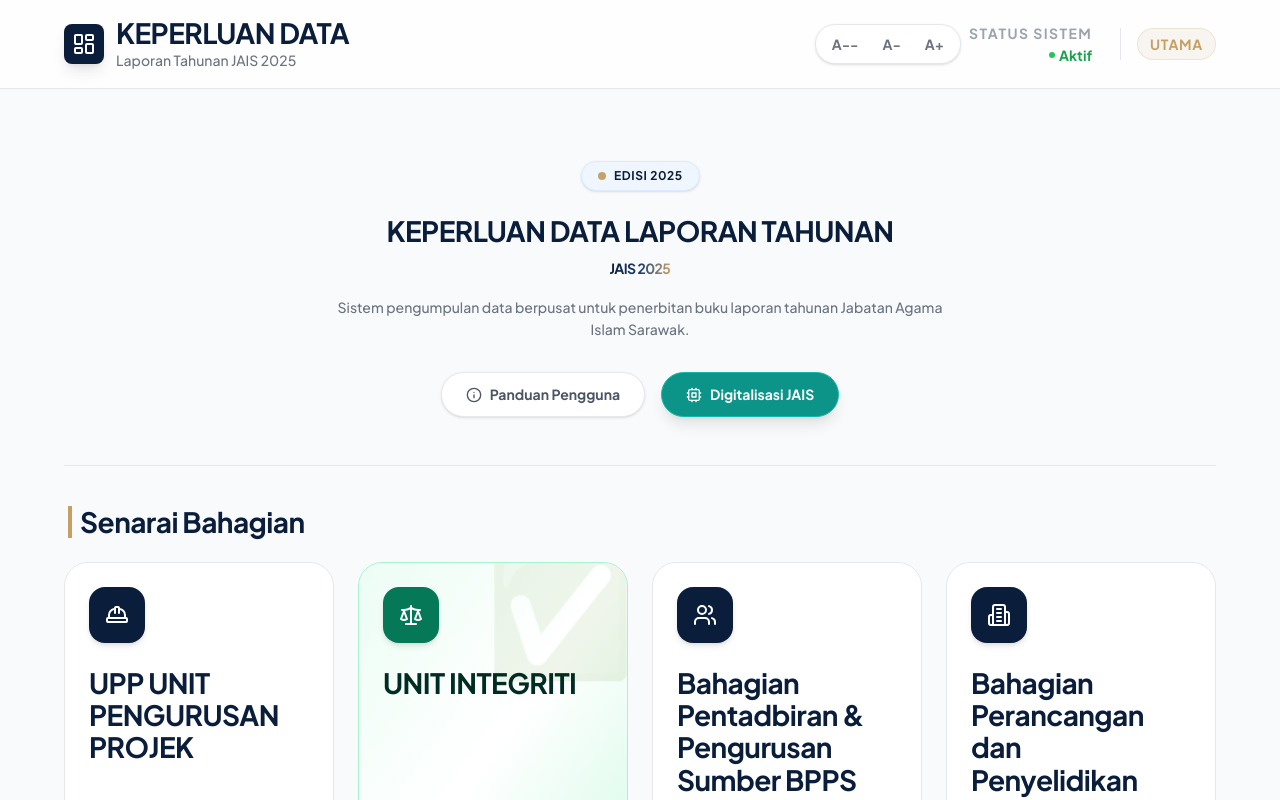
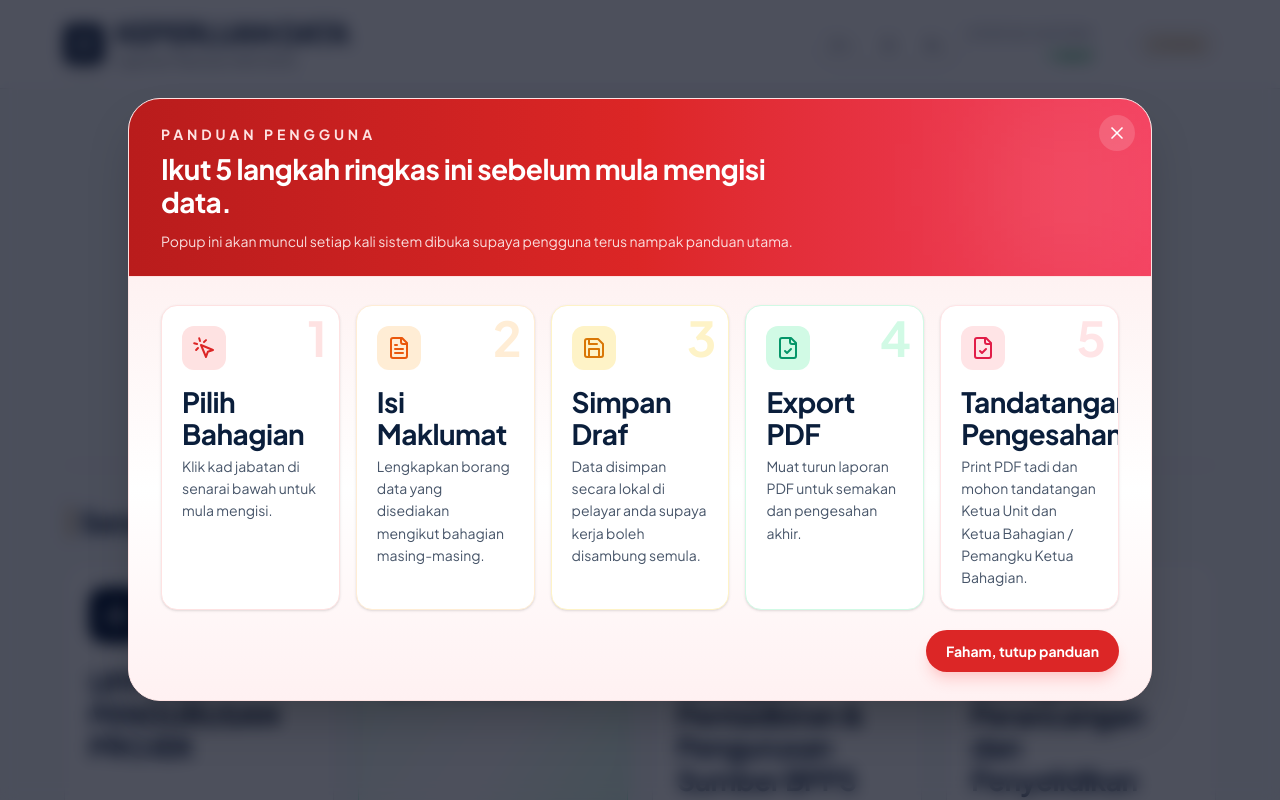
Before and after one commit to usdamedia/datalaporan_jaisv4, a React (Vite) app: page / in a window 1280 px wide. Shown: the top 800 px of the page. Built offline with nearby package versions, Linux system fonts and the light colour scheme; what @react-pdf/renderer would draw is missing.

Commit message:
Update user guide popup flow

```diff
--- a/src/App.tsx
+++ b/src/App.tsx
@@ -6,7 +6,7 @@ import DigitalizationPage from './components/DigitalizationPage';
 import MaintenanceGuard from './components/MaintenanceGuard';
 import { DEPARTMENTS } from './constants';
 import { Department, SubUnit } from './types';
-import { X, ChevronRight, MousePointerClick, FileText, Save, FileCheck, Info, ChevronUp, Cpu } from 'lucide-react';
+import { X, ChevronRight, MousePointerClick, FileText, Save, FileCheck, Info, Cpu } from 'lucide-react';
 
 const NAVIGATION_STORAGE_KEY = 'jais_active_navigation_2025';
 
@@ -14,7 +14,7 @@ export default function App() {
   const [selectedDept, setSelectedDept] = useState<Department | null>(null);
   const [selectedSubUnit, setSelectedSubUnit] = useState<SubUnit | null>(null);
   const [showSubUnitModal, setShowSubUnitModal] = useState(false);
-  const [showTutorial, setShowTutorial] = useState(false);
+  const [showTutorial, setShowTutorial] = useState(true);
   const [showDigitalization, setShowDigitalization] = useState(false);
 
   useEffect(() => {
@@ -130,6 +130,96 @@ export default function App() {
         onBack={resetSelection}
         title={isFormMode ? 'Isi Data' : showDigitalization ? 'Digitalisasi' : 'Utama'}
       >
+        {showTutorial && (
+          <div className="fixed inset-0 z-[70] flex items-center justify-center p-4">
+            <div
+              className="absolute inset-0 bg-slate-950/70 backdrop-blur-sm animate-fade-in"
+              onClick={() => setShowTutorial(false)}
+            ></div>
+
+            <div className="relative w-full max-w-5xl overflow-hidden rounded-[2rem] border border-red-100 bg-white shadow-2xl animate-scale-in">
+              <div className="relative overflow-hidden border-b border-red-100 bg-gradient-to-r from-red-700 via-red-600 to-rose-500 px-6 py-5 text-white md:px-8 md:py-6">
+                <div className="absolute inset-y-0 right-0 w-40 bg-white/10 blur-3xl"></div>
+                <button
+                  onClick={() => setShowTutorial(false)}
+                  className="absolute right-4 top-4 rounded-full bg-white/15 p-2 text-white transition hover:bg-white/25"
+                  aria-label="Tutup panduan"
+                >
+                  <X className="h-5 w-5" />
+                </button>
+
+                <p className="mb-2 text-[11px] font-black uppercase tracking-[0.28em] text-red-100">Panduan Pengguna</p>
+                <h2 className="max-w-2xl pr-10 text-2xl font-black leading-tight md:text-3xl">
+                  Ikut 5 langkah ringkas ini sebelum mula mengisi data.
+                </h2>
+                <p className="mt-3 max-w-2xl text-sm text-red-50/90 md:text-base">
+                  Popup ini akan muncul setiap kali sistem dibuka supaya pengguna terus nampak panduan utama.
+                </p>
+              </div>
+
+              <div className="bg-gradient-to-b from-red-50 via-white to-rose-50 px-5 py-5 md:px-8 md:py-7">
+                <div className="grid grid-cols-1 gap-3 text-left sm:grid-cols-2 xl:grid-cols-5 md:gap-4">
+                  <div className="relative overflow-hidden rounded-2xl border border-red-100 bg-white p-4 shadow-sm transition-all duration-300 hover:-translate-y-1 hover:shadow-md md:p-5">
+                    <div className="absolute right-3 top-2 text-5xl font-black text-red-100">1</div>
+                    <div className="mb-4 flex h-11 w-11 items-center justify-center rounded-xl bg-red-100 text-red-600">
+                      <MousePointerClick className="h-5 w-5 md:h-6 md:w-6" />
+                    </div>
+                    <h3 className="mb-1 text-sm font-bold text-zus-900 md:text-base">Pilih Bahagian</h3>
+                    <p className="text-xs leading-relaxed text-slate-600">Klik kad jabatan di senarai bawah untuk mula mengisi.</p>
+                  </div>
+
+                  <div className="relative overflow-hidden rounded-2xl border border-orange-100 bg-white p-4 shadow-sm transition-all duration-300 hover:-translate-y-1 hover:shadow-md md:p-5">
+                    <div className="absolute right-3 top-2 text-5xl font-black text-orange-100">2</div>
+                    <div className="mb-4 flex h-11 w-11 items-center justify-center rounded-xl bg-orange-100 text-orange-600">
+                      <FileText className="h-5 w-5 md:h-6 md:w-6" />
+                    </div>
+                    <h3 className="mb-1 text-sm font-bold text-zus-900 md:text-base">Isi Maklumat</h3>
+                    <p className="text-xs leading-relaxed text-slate-600">Lengkapkan borang data yang disediakan mengikut bahagian masing-masing.</p>
+                  </div>
+
+                  <div className="relative overflow-hidden rounded-2xl border border-amber-100 bg-white p-4 shadow-sm transition-all duration-300 hover:-translate-y-1 hover:shadow-md md:p-5">
+                    <div className="absolute right-3 top-2 text-5xl font-black text-amber-100">3</div>
+                    <div className="mb-4 flex h-11 w-11 items-center justify-center rounded-xl bg-amber-100 text-amber-600">
+                      <Save className="h-5 w-5 md:h-6 md:w-6" />
+                    </div>
+                    <h3 className="mb-1 text-sm font-bold text-zus-900 md:text-base">Simpan Draf</h3>
+                    <p className="text-xs leading-relaxed text-slate-600">Data disimpan secara lokal di pelayar anda supaya kerja boleh disambung semula.</p>
+                  </div>
+
+                  <div className="relative overflow-hidden rounded-2xl border border-emerald-100 bg-white p-4 shadow-sm transition-all duration-300 hover:-translate-y-1 hover:shadow-md md:p-5">
+                    <div className="absolute right-3 top-2 text-5xl font-black text-emerald-100">4</div>
+                    <div className="mb-4 flex h-11 w-11 items-center justify-center rounded-xl bg-emerald-100 text-emerald-600">
+                      <FileCheck className="h-5 w-5 md:h-6 md:w-6" />
+                    </div>
+                    <h3 className="mb-1 text-sm font-bold text-zus-900 md:text-base">Export PDF</h3>
+                    <p className="text-xs leading-relaxed text-slate-600">Muat turun laporan PDF untuk semakan dan pengesahan akhir.</p>
+                  </div>
+
+                  <div className="relative overflow-hidden rounded-2xl border border-rose-100 bg-white p-4 shadow-sm transition-all duration-300 hover:-translate-y-1 hover:shadow-md md:p-5">
+                    <div className="absolute right-3 top-2 text-5xl font-black text-rose-100">5</div>
+                    <div className="mb-4 flex h-11 w-11 items-center justify-center rounded-xl bg-rose-100 text-rose-600">
+                      <FileCheck className="h-5 w-5 md:h-6 md:w-6" />
+                    </div>
+                    <h3 className="mb-1 text-sm font-bold text-zus-900 md:text-base">Tandatangan Pengesahan</h3>
+                    <p className="text-xs leading-relaxed text-slate-600">
+                      Print PDF tadi dan mohon tandatangan Ketua Unit dan Ketua Bahagian / Pemangku Ketua Bahagian.
+                    </p>
+                  </div>
+                </div>
+
+                <div className="mt-5 flex justify-end">
+                  <button
+                    onClick={() => setShowTutorial(false)}
+                    className="rounded-full bg-red-600 px-5 py-2.5 text-sm font-bold text-white shadow-lg shadow-red-200 transition hover:bg-red-700 active:scale-95"
+                  >
+                    Faham, tutup panduan
+                  </button>
+                </div>
+              </div>
+            </div>
+          </div>
+        )}
+
         {/* 1. Modal for Sub Units (Glassmorphism Overlay) */}
         {showSubUnitModal && selectedDept && (
           <div className="fixed inset-0 z-[60] flex items-center justify-center p-4">
@@ -209,18 +299,12 @@ export default function App() {
               </p>
 
               <div className="flex flex-wrap items-center justify-center gap-3 md:gap-4 mb-8">
-                {/* Toggle Tutorial Button */}
                 <button
-                  onClick={() => setShowTutorial(!showTutorial)}
-                  className={`
-                    flex items-center gap-2 px-5 py-2 md:px-6 md:py-2.5 rounded-full text-xs md:text-sm font-bold transition-all
-                    ${showTutorial
-                      ? 'bg-zus-900 text-white shadow-lg ring-2 ring-zus-gold ring-offset-2'
-                      : 'bg-white text-gray-600 border border-gray-200 hover:bg-gray-50 hover:border-zus-gold hover:text-zus-900 shadow-sm'}
-                  `}
+                  onClick={() => setShowTutorial(true)}
+                  className="flex items-center gap-2 rounded-full border border-red-500 bg-red-600 px-5 py-2 text-xs font-bold text-white shadow-lg shadow-red-200 transition-all hover:bg-red-700 hover:border-red-700 active:scale-95 md:px-6 md:py-2.5 md:text-sm"
                 >
-                  {showTutorial ? <ChevronUp className="w-4 h-4" /> : <Info className="w-4 h-4" />}
-                  {showTutorial ? 'Tutup Panduan' : 'Panduan Pengguna'}
+                  <Info className="w-4 h-4" />
+                  Panduan Pengguna
                 </button>
 
                 {/* Digitalization Page Button */}
@@ -233,62 +317,6 @@ export default function App() {
                 </button>
               </div>
 
-              {/* CREATIVE INSTRUCTION CARDS (Collapsible) */}
-              {showTutorial && (
-                <div className="grid grid-cols-2 md:grid-cols-4 gap-3 md:gap-4 text-left animate-fade-in-up">
-                    {/* Step 1 */}
-                    <div className="bg-white border border-gray-200 p-4 md:p-5 rounded-2xl shadow-sm hover:shadow-md hover:-translate-y-1 transition-all duration-300 relative group overflow-hidden">
-                        <div className="absolute top-0 right-0 p-2 md:p-3 opacity-10 group-hover:opacity-20 transition-opacity">
-                            <span className="text-4xl md:text-6xl font-bold text-gray-400">1</span>
-                        </div>
-                        <div className="w-10 h-10 md:w-12 md:h-12 bg-blue-50 rounded-xl flex items-center justify-center mb-3 md:mb-4 text-blue-600 group-hover:bg-blue-600 group-hover:text-white transition-colors">
-                            <MousePointerClick className="w-5 h-5 md:w-6 md:h-6" />
-                        </div>
-                        <h3 className="font-bold text-zus-900 mb-1 text-sm md:text-base">Pilih Bahagian</h3>
-                        <p className="text-[10px] md:text-xs text-gray-500 leading-relaxed line-clamp-3">Klik kad jabatan di senarai bawah untuk mula mengisi.</p>
-                    </div>
-
-                    {/* Step 2 */}
-                    <div className="bg-white border border-gray-200 p-4 md:p-5 rounded-2xl shadow-sm hover:shadow-md hover:-translate-y-1 transition-all duration-300 relative group overflow-hidden">
-                        <div className="absolute top-0 right-0 p-2 md:p-3 opacity-10 group-hover:opacity-20 transition-opacity">
-                            <span className="text-4xl md:text-6xl font-bold text-gray-400">2</span>
-                        </div>
-                        <div className="w-10 h-10 md:w-12 md:h-12 bg-orange-50 rounded-xl flex items-center justify-center mb-3 md:mb-4 text-orange-600 group-hover:bg-orange-600 group-hover:text-white transition-colors">
-                            <FileText className="w-5 h-5 md:w-6 md:h-6" />
-                        </div>
-                        <h3 className="font-bold text-zus-900 mb-1 text-sm md:text-base">Isi Maklumat</h3>
-                        <p className="text-[10px] md:text-xs text-gray-500 leading-relaxed line-clamp-3">Lengkapkan borang data yang disediakan.</p>
-                    </div>
-
-                    {/* Step 3 */}
-                    <div className="bg-white border border-gray-200 p-4 md:p-5 rounded-2xl shadow-sm hover:shadow-md hover:-translate-y-1 transition-all duration-300 relative group overflow-hidden">
-                        <div className="absolute top-0 right-0 p-2 md:p-3 opacity-10 group-hover:opacity-20 transition-opacity">
-                            <span className="text-4xl md:text-6xl font-bold text-gray-400">3</span>
-                        </div>
-                        <div className="w-10 h-10 md:w-12 md:h-12 bg-yellow-50 rounded-xl flex items-center justify-center mb-3 md:mb-4 text-yellow-600 group-hover:bg-yellow-500 group-hover:text-white transition-colors">
-                            <Save className="w-5 h-5 md:w-6 md:h-6" />
-                        </div>
-                        <h3 className="font-bold text-zus-900 mb-1 text-sm md:text-base">Simpan Draf</h3>
-                        <p className="text-[10px] md:text-xs text-gray-500 leading-relaxed line-clamp-3">
-                            Data disimpan secara lokal di pelayar anda.
-                        </p>
-                    </div>
-
-                    {/* Step 4 */}
-                    <div className="bg-white border border-gray-200 p-4 md:p-5 rounded-2xl shadow-sm hover:shadow-md hover:-translate-y-1 transition-all duration-300 relative group overflow-hidden">
-                        <div className="absolute top-0 right-0 p-2 md:p-3 opacity-10 group-hover:opacity-20 transition-opacity">
-                            <span className="text-4xl md:text-6xl font-bold text-gray-400">4</span>
-                        </div>
-                        <div className="w-10 h-10 md:w-12 md:h-12 bg-green-50 rounded-xl flex items-center justify-center mb-3 md:mb-4 text-green-600 group-hover:bg-green-600 group-hover:text-white transition-colors">
-                            <FileCheck className="w-5 h-5 md:w-6 md:h-6" />
-                        </div>
-                        <h3 className="font-bold text-zus-900 mb-1 text-sm md:text-base">Export PDF</h3>
-                        <p className="text-[10px] md:text-xs text-gray-500 leading-relaxed line-clamp-3">
-                            Muat turun laporan PDF untuk disahkan.
-                        </p>
-                    </div>
-                </div>
-              )}
             </div>
 
             <div className="border-t border-gray-200 pt-6 md:pt-10">
```
Also changed, not shown: 1 other file (tests, documents, lock files or other folders).
